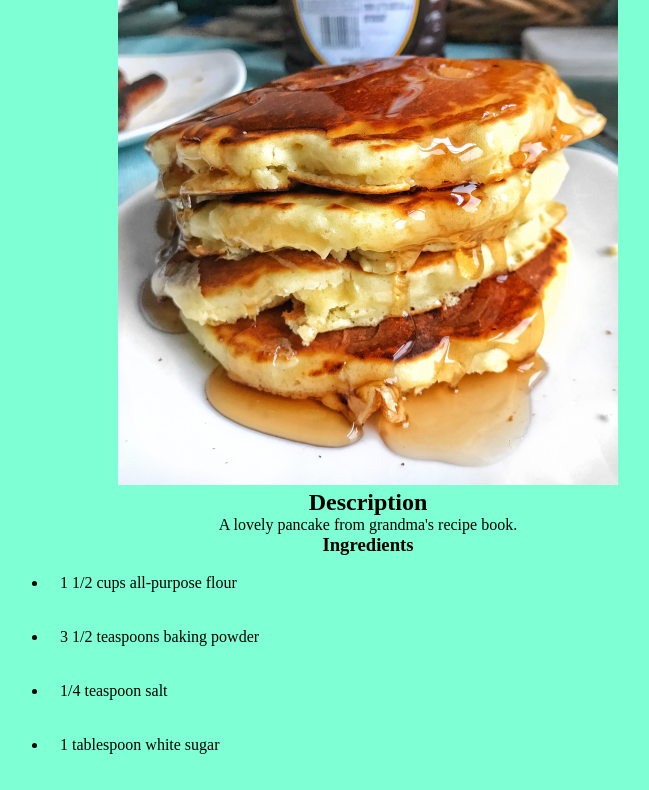
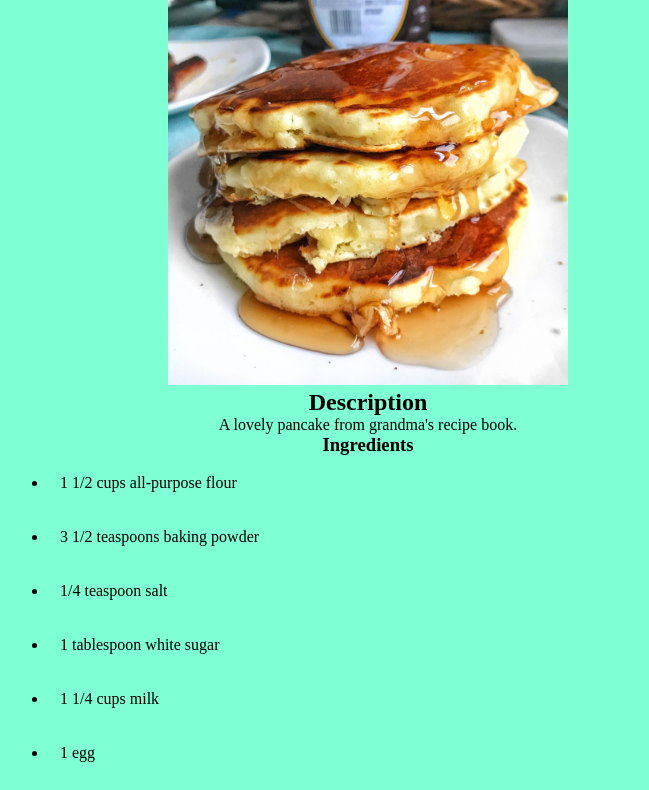
Before and after one commit to dimasjp/odin-recipes, a plain HTML site: page recipes/pancakes.html in a window 1280 px wide. Shown: the part 52-842 px from the top of the page, without its empty margins (272-921 px from the left). Drawn offline with Linux system fonts and the light colour scheme.

Commit message:
Customizing

```diff
--- a/recipes/pancakes.html
+++ b/recipes/pancakes.html
@@ -11,7 +11,7 @@
     <div class="wrapping">
     <h1 class="heading">Pancakes</h1>
 
-    <img src="../images/pancakes.jpg" alt="A picture of a stack of pancakes" style="width:500px;height:500px;">
+    <img src="../images/pancakes.jpg" alt="A picture of a stack of pancakes">
     <h2>Description</h2>
     <p>A lovely pancake from grandma's recipe book.</p>
 
```
Also changed, not shown: index.html (+1 -1 lines).
